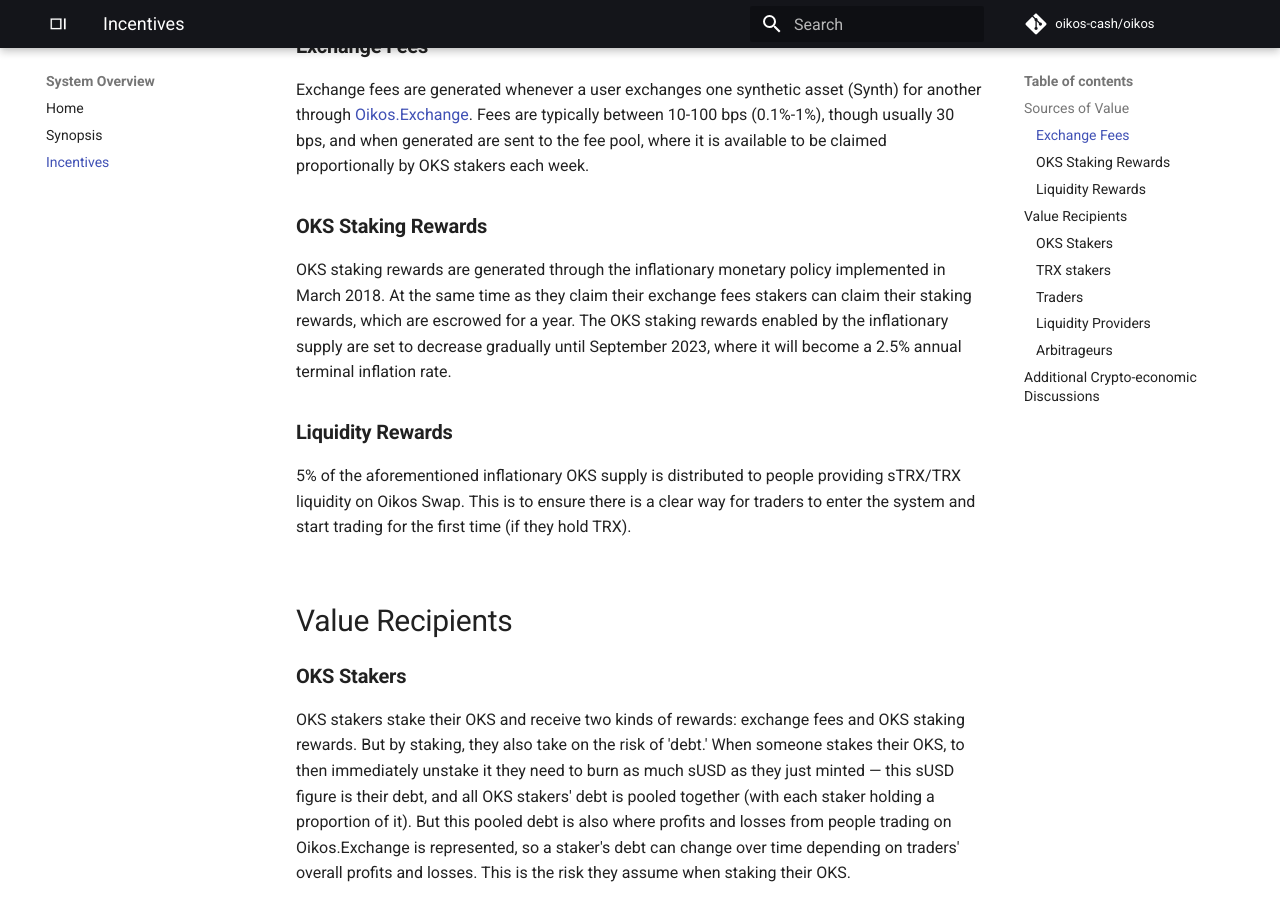
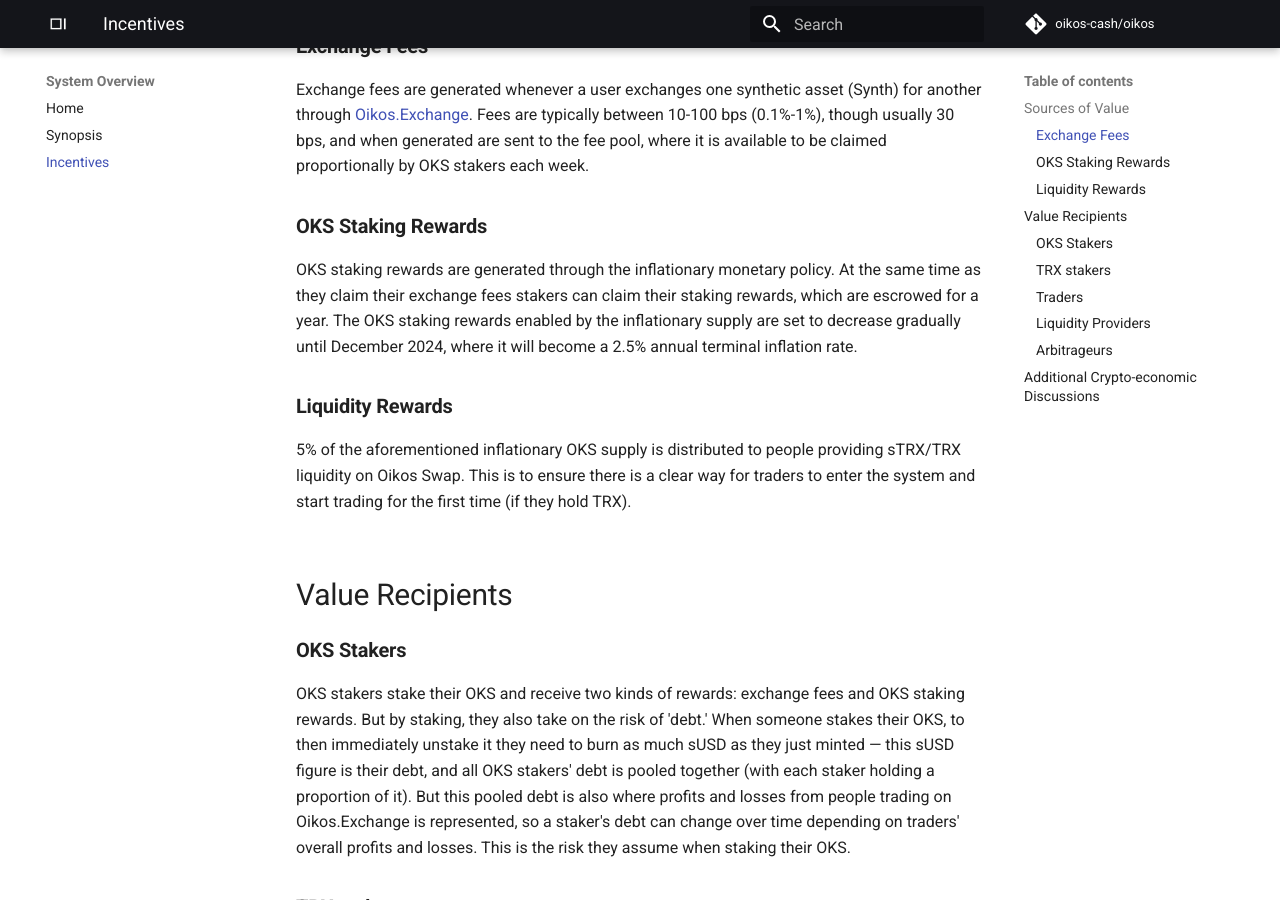
Before and after one commit to litedefi/docs, an MkDocs documentation site: the page built from content/incentives.md, in a window 1280 px wide and 900 px high, scrolled down 395 px. Built offline with MkDocs 1.6.1 and Material for MkDocs 9.7.7, drawn with Linux system fonts in a browser that asks for light colours; comment, search, counter and statistics services are not loaded.

Commit message:
fix inflationary supply end date

```diff
--- a/content/incentives.md
+++ b/content/incentives.md
@@ -10,7 +10,7 @@ Exchange fees are generated whenever a user exchanges one synthetic asset (Synth
 
 ### OKS Staking Rewards
 
-OKS staking rewards are generated through the inflationary monetary policy implemented in March 2018. At the same time as they claim their exchange fees stakers can claim their staking rewards, which are escrowed for a year. The OKS staking rewards enabled by the inflationary supply are set to decrease gradually until September 2023, where it will become a 2.5% annual terminal inflation rate.
+OKS staking rewards are generated through the inflationary monetary policy. At the same time as they claim their exchange fees stakers can claim their staking rewards, which are escrowed for a year. The OKS staking rewards enabled by the inflationary supply are set to decrease gradually until December 2024, where it will become a 2.5% annual terminal inflation rate.
 
 ### Liquidity Rewards
 
```
